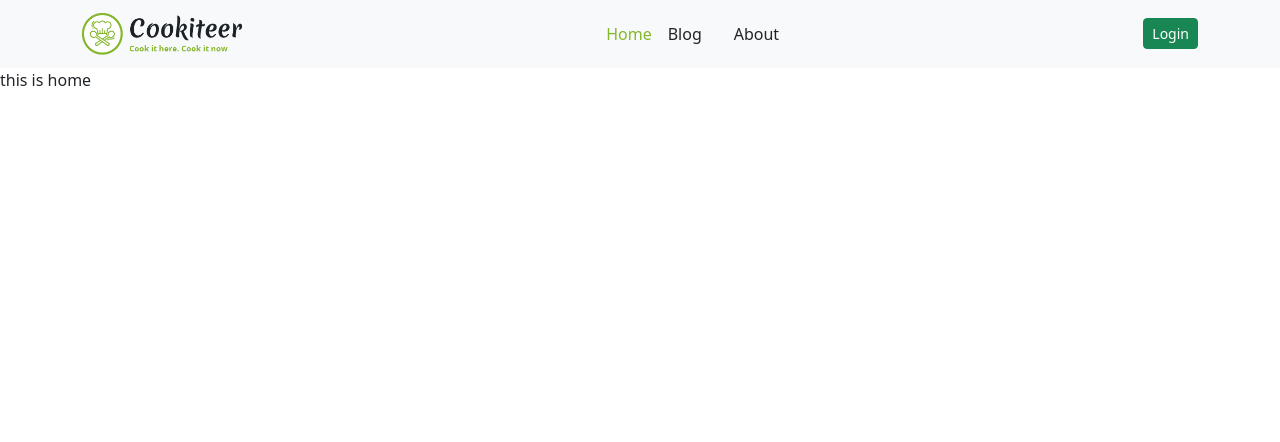
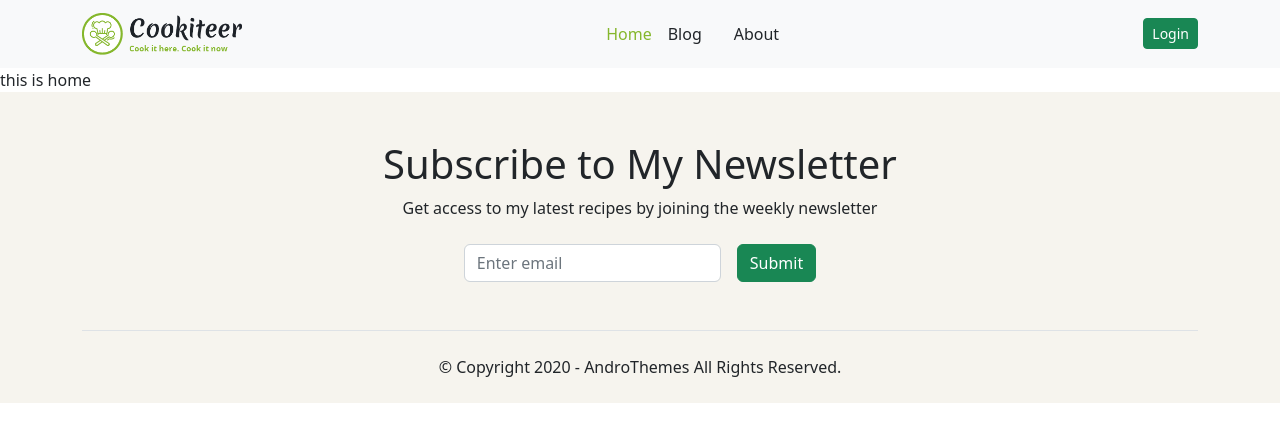
Before and after one commit to Ubaidullah-Hasan/cookiter, a React (Vite) app: page / in a window 1280 px wide. Shown: the top 442 px of the page. Built offline with nearby package versions, Linux system fonts and the light colour scheme; no server answers.

Commit message:
footer add

```diff
--- a/src/AuthProvider/AuthProvider.jsx
+++ b/src/AuthProvider/AuthProvider.jsx
@@ -1,5 +1,5 @@
 import React, { Children, createContext, useEffect, useState } from 'react';
-import { GithubAuthProvider, GoogleAuthProvider, createUserWithEmailAndPassword, getAuth, onAuthStateChanged, signInWithEmailAndPassword, signInWithPopup, signOut } from "firebase/auth";
+import { GithubAuthProvider, GoogleAuthProvider, createUserWithEmailAndPassword, getAuth, onAuthStateChanged, signInWithEmailAndPassword, signInWithPopup, signOut, updateProfile } from "firebase/auth";
 import app from '../firebase/firebase.config';
 
 
@@ -32,6 +32,13 @@ const AuthProvider = ({ children }) => {
         return signOut(auth);
     }
 
+    // update profile
+    const userProfile = (name, photo) => {
+        return updateProfile(auth.currentUser, {
+            displayName: name, photoURL: photo
+        })
+    }
+
     // use state check
     const [user, setUser] = useState('alamin')
     useEffect(()=>{
@@ -47,6 +54,7 @@ const AuthProvider = ({ children }) => {
         createUserByGitHub,
         loginByemail,
         logedOut,
+        userProfile,
         user,
     }
     return (
--- a/src/Layout/MainLayout/MainLayout.jsx
+++ b/src/Layout/MainLayout/MainLayout.jsx
@@ -1,12 +1,14 @@
 import React from 'react';
 import Header from '../../Pages/Shared/Header/Header';
 import { Outlet } from 'react-router-dom';
+import Footer from '../../Pages/Shared/Header/Footer/Footer';
 
 const MainLayout = () => {
     return (
         <div>
             <Header></Header>
             <Outlet></Outlet>
+            <Footer></Footer>
         </div>
     );
 };
--- a/src/Pages/Shared/ActiveLink/active.css
+++ b/src/Pages/Shared/ActiveLink/active.css
@@ -1,6 +1,6 @@
 .active{
     color: #85B72C;
 }
-a:hover{
+.hover-link:hover{
     color: rgb(20, 20, 20) !important;
 }
--- /dev/null
+++ b/src/Pages/Shared/Header/Footer/Footer.css
@@ -0,0 +1,3 @@
+.footer{
+    background-color: #F6F4EE;
+}
--- /dev/null
+++ b/src/Pages/Shared/Header/Footer/Footer.jsx
@@ -0,0 +1,38 @@
+import React from 'react';
+import { Button, Container, Form } from 'react-bootstrap';
+import "./Footer.css"
+import { Toaster, toast } from 'react-hot-toast';
+
+const Footer = () => {
+    const handleForm = (event) => {
+        event.preventDefault();
+        const form = event.target;
+        const email = form.email.value;
+        toast.success(email + ' email collect!!');
+        form.reset();
+    }
+    return (
+        <div className='footer '>
+            <div className='text-center py-5'>
+                <h1 className='px-md-0 px-5'>Subscribe to My Newsletter</h1>
+                <p className='px-md-0 px-4 my-4 my-md-2'>Get access to my latest recipes by joining the weekly newsletter</p>
+                <Form className=' d-flex  justify-content-center mt-4' onSubmit={handleForm}>
+                    <Form.Group controlId="footerBasicEmail" className='me-3'>
+                        <Form.Control required name='email' type="email" placeholder="Enter email" />
+                    </Form.Group>
+                    <Button variant="success" type="submit" className='text-white' >
+                        Submit
+                    </Button>
+                    <Toaster />
+                </Form>
+            </div>
+            <Container>
+                <div className='py-md-4 py-3 text-center border-top '>
+                    <p className='m-0'>© Copyright 2020 - AndroThemes All Rights Reserved.</p>
+                </div>
+            </Container>
+        </div>
+    );
+};
+
+export default Footer;
--- /dev/null
+++ b/src/Pages/Shared/Header/Header.css
@@ -0,0 +1,14 @@
+.cus-tooltip {
+    background-color: rgba(64, 72, 79, 0.624);
+    left: -52px;
+    bottom: -80px;
+    color: white;
+    text-transform: uppercase;
+}
+
+@media only screen and (max-width: 700px) {
+    .cus-tooltip {
+        left: 104px;
+        bottom: 19px;
+    }
+}
--- a/src/Pages/Shared/Header/Header.jsx
+++ b/src/Pages/Shared/Header/Header.jsx
@@ -1,27 +1,40 @@
-import React, { useContext } from 'react';
+import React, { useContext, useState } from 'react';
 import { Container, Nav, Navbar } from 'react-bootstrap';
 import { Link } from 'react-router-dom';
 import logo from "../../../assets/logo.png";
-import userimg from "../../../assets/usericon_img.png";
 import Activelink from '../ActiveLink/Activelink';
 import { AuthContext } from '../../../AuthProvider/AuthProvider';
 import toast, { Toaster } from 'react-hot-toast';
+import "./Header.css";
+import userimg from "../../../assets/usericon_img.png"
 
 
 const Header = () => {
     const { user, logedOut } = useContext(AuthContext);
 
+    const userName = user?.displayName || '';
+    const userPhoto = user?.photoURL || '';
+
     // signout
     const signout = () => {
         logedOut()
             .then(() => {
-                toast.success('Successfully Signout!')
-                console.log("successfully logout")
+                toast.success('Successfully Signout!');
             })
             .catch(error => {
                 toast(error.message);
             })
     }
+
+    //
+    const [hover, setHover] = useState(false);
+    const handleimgHover = () => {
+        setHover(true);
+    }
+    const handleimgOut = () => {
+        setHover(false);
+    }
+
     return (<>
         <Navbar collapseOnSelect expand="lg" bg="light" variant="light">
             <Container>
@@ -37,8 +50,20 @@ const Header = () => {
                     </Nav>
                     {
                         user &&
-                        <div className='text-center mt-md-0 mt-3 me-md-3'>
-                            <img src={userimg} alt="img" className='img-fluid rounded-circle' style={{ width: "30px", height: "30px" }} />
+                        <div className='text-center mt-md-0 mt-3 me-md-3 position-relative'>
+                            {
+                                userPhoto ?
+                                    <img src={userPhoto} alt="img" className='img-fluid rounded-circle' style={{ width: "30px", height: "30px" }} onMouseOver={handleimgHover} onMouseOut={handleimgOut} />
+                                    :
+                                    <img src={userimg} alt="img" className='img-fluid rounded-circle' style={{ width: "30px", height: "30px" }} onMouseOver={handleimgHover} onMouseOut={handleimgOut} />
+                            }
+
+                            {
+                                hover &&
+                                <p className={`position-absolute rounded-pill py-1 px-5 cus-tooltip ${userName ? "d-block" : "d-none"}`}>{userName}</p>
+                            }
+
+
                         </div>
                     }
                     <Toaster />
--- a/src/Pages/User/Login/Login.jsx
+++ b/src/Pages/User/Login/Login.jsx
@@ -25,24 +25,24 @@ const Login = () => {
     }
     return (
         <Container>
-            <div className='width-50 border p-5 shadow-lg flex mx-auto mt-5'>
+            <div className='width-50 border p-5 shadow-lg flex mx-auto my-5'>
                 <Form onSubmit={handleForm}>
                     <h2 className='text-center mb-4'>Login</h2>
                     <Form.Group controlId="formBasicEmail">
                         <Form.Label>Email address</Form.Label>
-                        <Form.Control name='email' type="email" placeholder="Enter email" />
+                        <Form.Control name='email' required type="email" placeholder="Enter email" />
                     </Form.Group>
 
                     <Form.Group controlId="formBasicPassword" className='mt-3'>
                         <Form.Label>Password</Form.Label>
-                        <Form.Control name='password' type="password" placeholder="Password" />
+                        <Form.Control name='password' required type="password" placeholder="Password" />
                     </Form.Group>
 
                     {
                         error && <p className='bg-danger bg-opacity-10 p-3 mt-3'>{error}</p>
                     }
 
-                    <Button variant="success" type="submit" className='mt-3 ' >
+                    <Button variant="success" type="submit" className='mt-3 text-white' >
                         Submit
                     </Button>
                     <p className='m-0 mt-3'>I have no account? <Link to="/register">Register</Link></p>
--- a/src/Pages/User/Register/Register.jsx
+++ b/src/Pages/User/Register/Register.jsx
@@ -3,9 +3,10 @@ import { Button, Container, Form } from 'react-bootstrap';
 import { Link } from 'react-router-dom';
 import "./Register.css";
 import { AuthContext } from '../../../AuthProvider/AuthProvider';
+import { Toaster, toast } from 'react-hot-toast';
 
 const Register = () => {
-    const { createAccount, createUserByGoogle, createUserByGitHub } = useContext(AuthContext);
+    const { createAccount, createUserByGoogle, createUserByGitHub, userProfile } = useContext(AuthContext);
     const [error, setError] = useState('')
 
     // form value
@@ -20,9 +21,11 @@ const Register = () => {
         createAccount(email, password)
             .then(result => {
                 const user = result.user;
-                console.log(user);
                 form.reset();
                 setError('');
+                userProfile(name, photoUrl);
+                console.log(user);
+                toast.success('Successfully create user!')
             })
             .catch(error => {
                 setError(error.message);
@@ -74,12 +77,12 @@ const Register = () => {
 
                     <Form.Group controlId="formBasicEmail" className='mt-3'>
                         <Form.Label>Email address</Form.Label>
-                        <Form.Control name='email' type="email" placeholder="Enter email" />
+                        <Form.Control name='email' required type="email" placeholder="Enter email" />
                     </Form.Group>
 
                     <Form.Group controlId="formBasicPassword" className='mt-3'>
                         <Form.Label>Password</Form.Label>
-                        <Form.Control name='password' type="password" placeholder="Password" />
+                        <Form.Control name='password' required type="password" placeholder="Password" />
                     </Form.Group>
 
                     <Form.Group controlId="formBasicPhoto" className='mt-3'>
@@ -95,6 +98,7 @@ const Register = () => {
                         error && <p className='bg-danger bg-opacity-10 p-3 mt-3'>{error}</p>
                     }
 
+                    <Toaster />
                     <Button variant="success" type="submit" className='mt-3 w-100' disabled={!check} >
                         Register
                     </Button>
```
